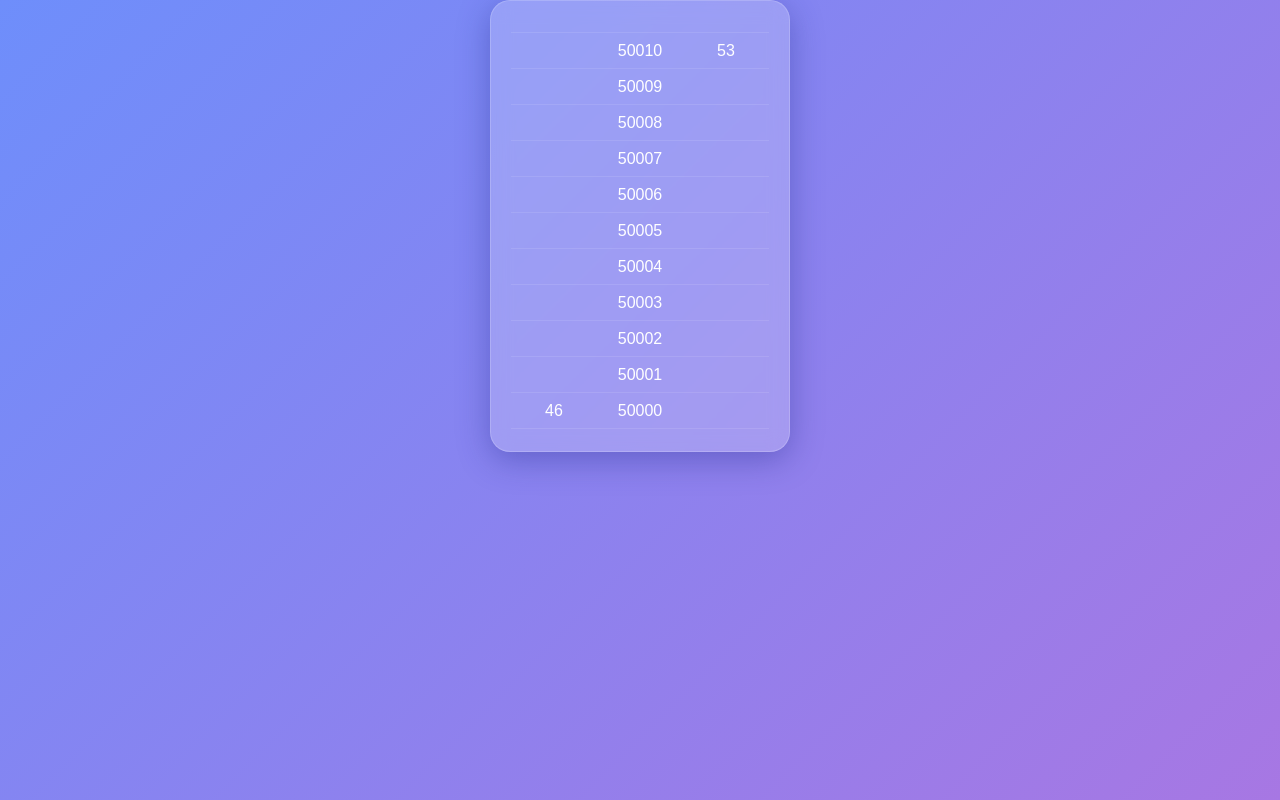
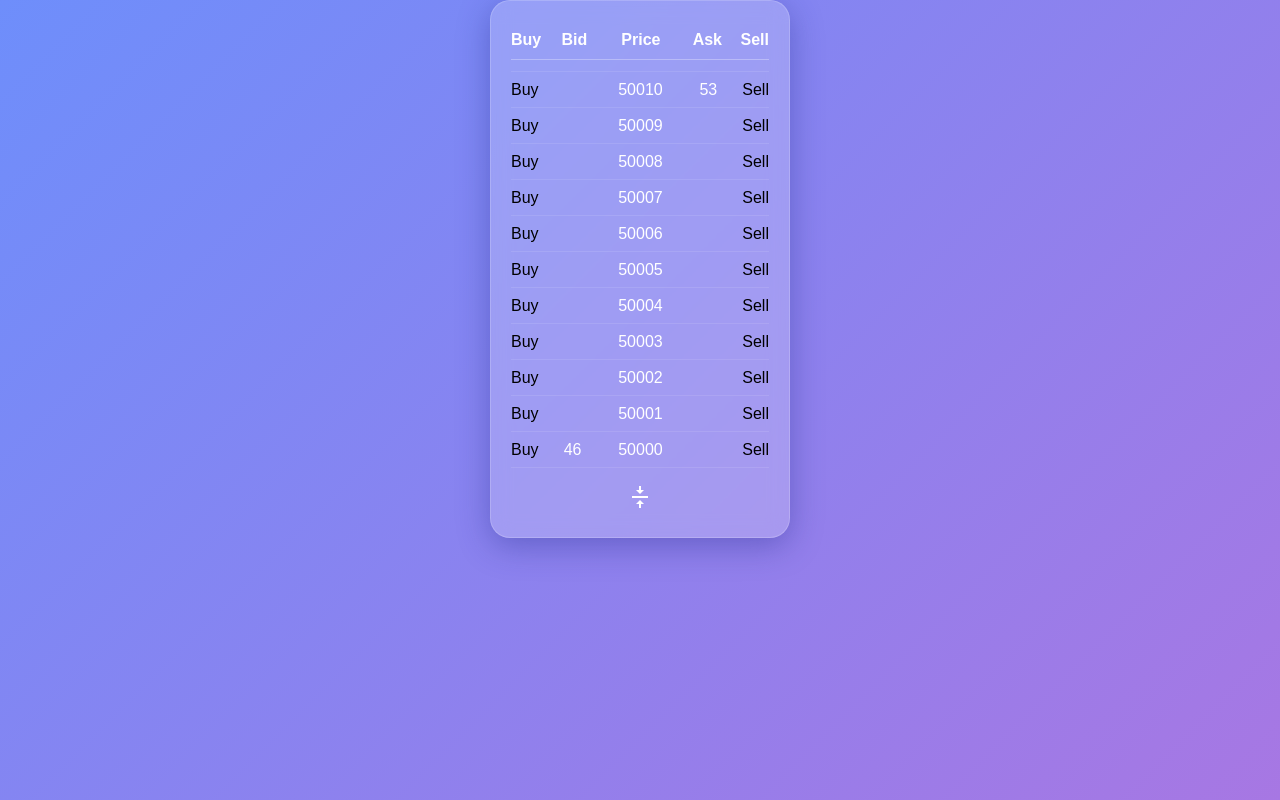
Before and after one commit to jackbader/bitnomial, a React (Vite) app: page / in a window 1280 px wide. Built offline with nearby package versions, Linux system fonts and the light colour scheme.

Commit message:
adding buy and sell columns and header and footer

```diff
--- a/package.json
+++ b/package.json
@@ -10,6 +10,10 @@
     "preview": "vite preview"
   },
   "dependencies": {
+    "@emotion/react": "^11.13.3",
+    "@emotion/styled": "^11.13.0",
+    "@mui/icons-material": "^6.1.0",
+    "@mui/material": "^6.1.0",
     "react": "^18.3.1",
     "react-dom": "^18.3.1",
     "react-window": "^1.8.10"
--- a/src/components/PriceLadder/PriceLadder.module.css
+++ b/src/components/PriceLadder/PriceLadder.module.css
@@ -37,3 +37,32 @@
     color: #ffffff;
     padding: 0 10px;
 }
+
+.header {
+    display: flex;
+    justify-content: space-between;
+    padding: 10px 0;
+    font-weight: bold;
+    color: #ffffff;
+    border-bottom: 1px solid rgba(255, 255, 255, 0.3);
+}
+
+.footerContainer {
+    display: flex;
+    justify-content: center;
+    padding-top: 10px;
+}
+
+.centerButton {
+    background: none;
+    border: none;
+    cursor: pointer;
+    padding: 5px;
+    border-radius: 50%;
+    transition: background-color 0.3s;
+    color: white;
+}
+
+.centerButton:hover {
+    background-color: rgba(0, 0, 0, 0.1);
+}
--- a/src/components/PriceLadder/PriceLadder.tsx
+++ b/src/components/PriceLadder/PriceLadder.tsx
@@ -1,16 +1,13 @@
 import { FC, useEffect, useRef, useState } from "react";
+import { ListChildComponentProps, VariableSizeList } from "react-window";
 import { OrderBookData } from "../../types/orderBook";
 import {
+  generatePriceRange,
   getAggregatedOrderBookByPrice,
   getOrderBookCenterPrice,
-  generatePriceRange,
 } from "../../utils/orderBookUtils";
-import {
-  ListChildComponentProps,
-  VariableSizeList,
-  VariableSizeListProps,
-} from "react-window";
 import styles from "./PriceLadder.module.css";
+import { VerticalAlignCenter } from "@mui/icons-material"; // Add this import
 
 interface PriceLadderProps {
   orderBookData: OrderBookData;
@@ -21,7 +18,6 @@ const PriceLadder: FC<PriceLadderProps> = (props) => {
   const { orderBookData, lastTradedPrice } = props;
 
   const listRef = useRef<VariableSizeList>(null);
-  const hasDoneInitialScroll = useRef(false);
 
   const orderBookAggregatesByPrice =
     getAggregatedOrderBookByPrice(orderBookData);
@@ -33,13 +29,20 @@ const PriceLadder: FC<PriceLadderProps> = (props) => {
   console.log("center price", centerPrice);
   console.log("prices", prices);
 
-  // Handles initial scroll to center
+  const [selectedIndex, setSelectedIndex] = useState<number>(centerIndex);
+
+  // Handles initial scrolling to center & scrolling to new selected index
   useEffect(() => {
-    if (listRef.current && !hasDoneInitialScroll.current) {
+    if (selectedIndex !== null && listRef.current) {
+      listRef.current.scrollToItem(selectedIndex, "center");
+    }
+  }, [selectedIndex]);
+
+  const scrollToCenter = () => {
+    if (listRef.current) {
       listRef.current.scrollToItem(centerIndex, "center");
-      hasDoneInitialScroll.current = true;
     }
-  }, [centerIndex]);
+  };
 
   const getItemSize = () => 36;
   const rowRenderer = ({ index, style }: ListChildComponentProps) => {
@@ -48,6 +51,9 @@ const PriceLadder: FC<PriceLadderProps> = (props) => {
 
     return (
       <div style={style} className={styles.row}>
+        <div className={styles.buyColumn} onClick={() => null}>
+          Buy
+        </div>
         <div className={styles.bidColumn}>
           {entry && entry?.bidsTotalVolume > 0 && entry?.bidsTotalVolume}
         </div>
@@ -55,12 +61,25 @@ const PriceLadder: FC<PriceLadderProps> = (props) => {
         <div className={styles.askColumn}>
           {entry && entry?.asksTotalVolume > 0 && entry?.asksTotalVolume}
         </div>
+        <div className={styles.sellColumn} onClick={() => null}>
+          Sell
+        </div>
       </div>
     );
   };
 
   return (
     <div className={styles.priceLadderContainer}>
+      <div className={styles.header}>
+        <div className={styles.buyColumn}>Buy</div>
+        <div className={styles.bidColumn}>Bid</div>
+        <div className={`${styles.priceColumn} ${styles.columnDivider}`}>
+          Price
+        </div>
+        <div className={styles.askColumn}>Ask</div>
+        <div className={styles.sellColumn}>Sell</div>
+      </div>
+
       <VariableSizeList
         height={400}
         itemCount={prices.length}
@@ -71,6 +90,12 @@ const PriceLadder: FC<PriceLadderProps> = (props) => {
       >
         {rowRenderer}
       </VariableSizeList>
+
+      <div className={styles.footerContainer}>
+        <button onClick={scrollToCenter} className={styles.centerButton}>
+          <VerticalAlignCenter />
+        </button>
+      </div>
     </div>
   );
 };
```
Also changed, not shown: src/App.tsx (+1 -40 lines), 1 other file (tests, documents, lock files or other folders).
